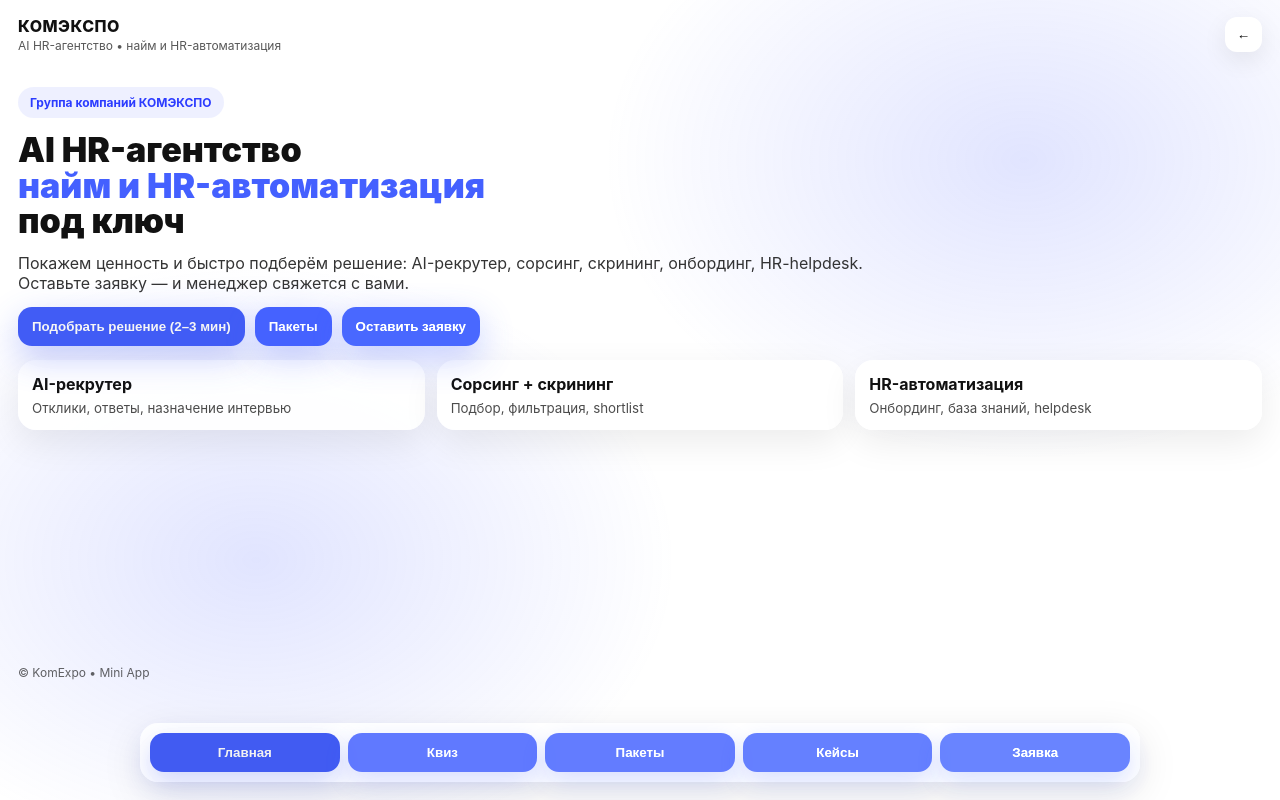
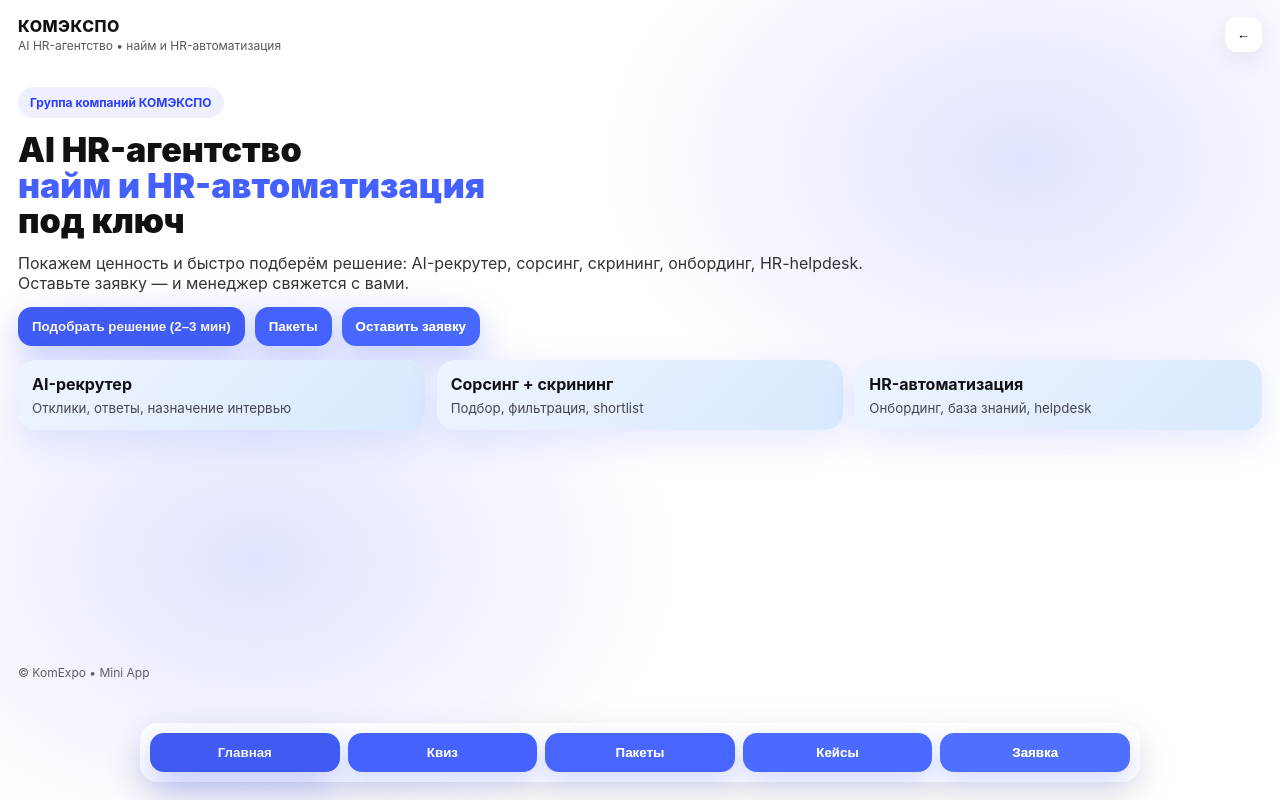
Before and after one commit to serge686/komexspo-miniapp, a Python web app: template templates/index.html in a window 1280 px wide. Run offline with Jinja, Linux system fonts and the light colour scheme; the template is opened without the code that fills it, so the values that code supplies are empty; some libraries are stand-ins or nearby versions.

Commit message:
blue buttons + shimmer + tabs + light-blue cards

```diff
--- a/static/styles.css
+++ b/static/styles.css
@@ -102,7 +102,7 @@ body { font-family: Inter, system-ui, -apple-system, Segoe UI, Roboto, Arial, sa
   box-shadow: 0 12px 34px rgba(68,96,255,.30);
 }
 
-/* слева направо делаем чуть светлее (только верхние кнопки в .actions) */
+/* слева направо делаем чуть светлее (верхние кнопки в .actions) */
 .actions .btn:nth-child(1){ filter: brightness(0.96); }
 .actions .btn:nth-child(2){ filter: brightness(1.02); }
 .actions .btn:nth-child(3){ filter: brightness(1.08); }
@@ -153,12 +153,47 @@ body { font-family: Inter, system-ui, -apple-system, Segoe UI, Roboto, Arial, sa
 /* ===== Cards / Layout ===== */
 .cards{ display:grid; grid-template-columns: repeat(3, minmax(0,1fr)); gap:12px; margin-top: 14px; }
 .cards.two{ grid-template-columns: repeat(2, minmax(0,1fr)); }
+
+/* ✅ Карточки: светло-голубые + shimmer */
 .card{
-  background: rgba(255,255,255,.92);
+  position: relative;
+  overflow: hidden;
+
+  background: linear-gradient(
+    135deg,
+    #eef5ff 0%,
+    #e4efff 45%,
+    #d9e9ff 100%
+  );
+
   border-radius: 18px;
   padding: 14px;
-  box-shadow: 0 12px 36px rgba(0,0,0,.08);
+  box-shadow: 0 12px 36px rgba(68,96,255,.14);
 }
+
+.card::after{
+  content:"";
+  position:absolute;
+  top:-30%;
+  left:-70%;
+  width:45%;
+  height:160%;
+  transform: skewX(-20deg);
+  pointer-events:none;
+
+  background: linear-gradient(
+    90deg,
+    rgba(255,255,255,0) 0%,
+    rgba(255,255,255,.22) 40%,
+    rgba(255,255,255,.70) 50%,
+    rgba(255,255,255,.22) 60%,
+    rgba(255,255,255,0) 100%
+  );
+
+  opacity:.65;
+  animation: btnShine 9s ease-in-out infinite;
+}
+
 .card small{ display:block; opacity:.75; margin-top:6px; }
 .bullets{ margin-top:10px; opacity:.85; font-size:13px; }
 
@@ -191,13 +226,14 @@ body { font-family: Inter, system-ui, -apple-system, Segoe UI, Roboto, Arial, sa
 }
 
 /* ===== Bottom tabs style like buttons ===== */
-
 .tabs .tab{
   position: relative;
   overflow: hidden;
+
   background: #4460ff;
   color:#fff;
   box-shadow: 0 10px 26px rgba(68,96,255,.25);
+  opacity: 1;
 }
 
 /* слева направо немного светлее */
@@ -230,3 +266,8 @@ body { font-family: Inter, system-ui, -apple-system, Segoe UI, Roboto, Arial, sa
   animation: btnShine 8.4s ease-in-out infinite;
   pointer-events:none;
 }
+
+/* active оставляем читабельным */
+.tabs .tab.active{
+  box-shadow: 0 14px 34px rgba(68,96,255,.35);
+}
```
